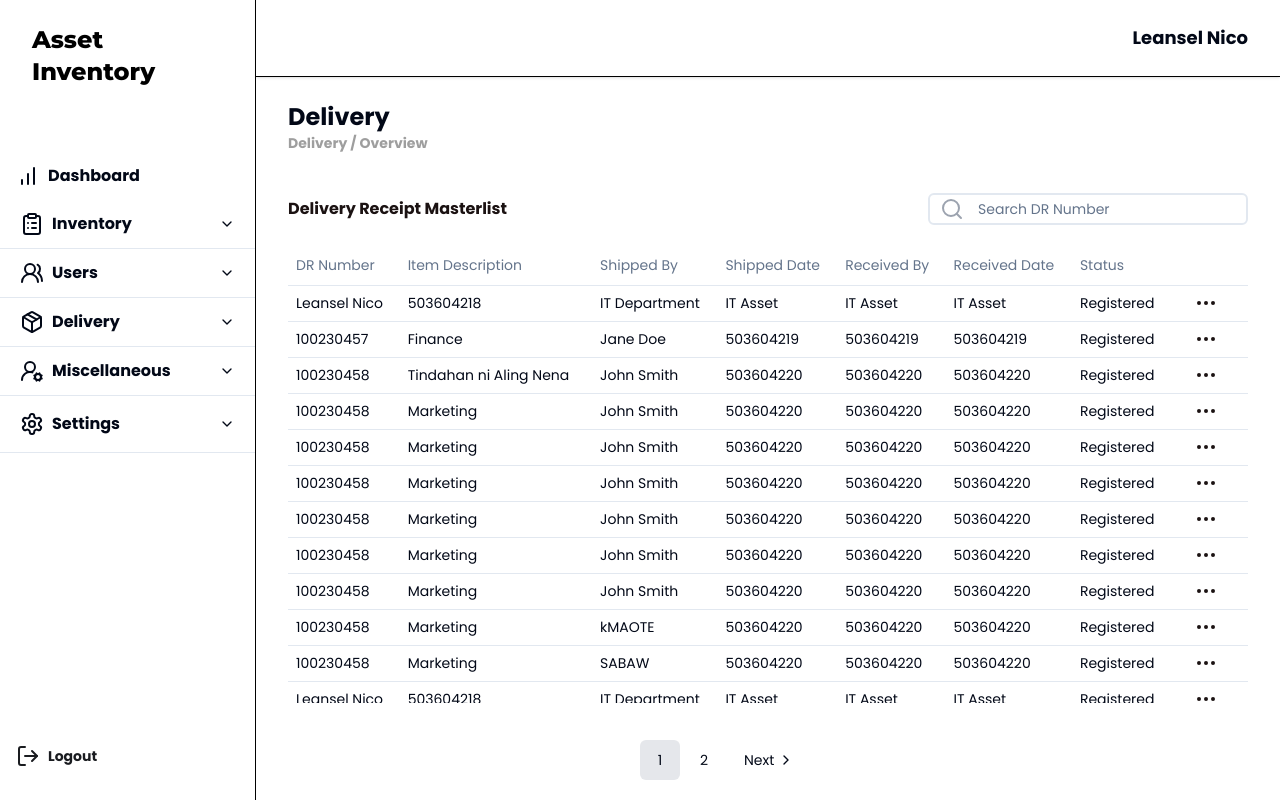
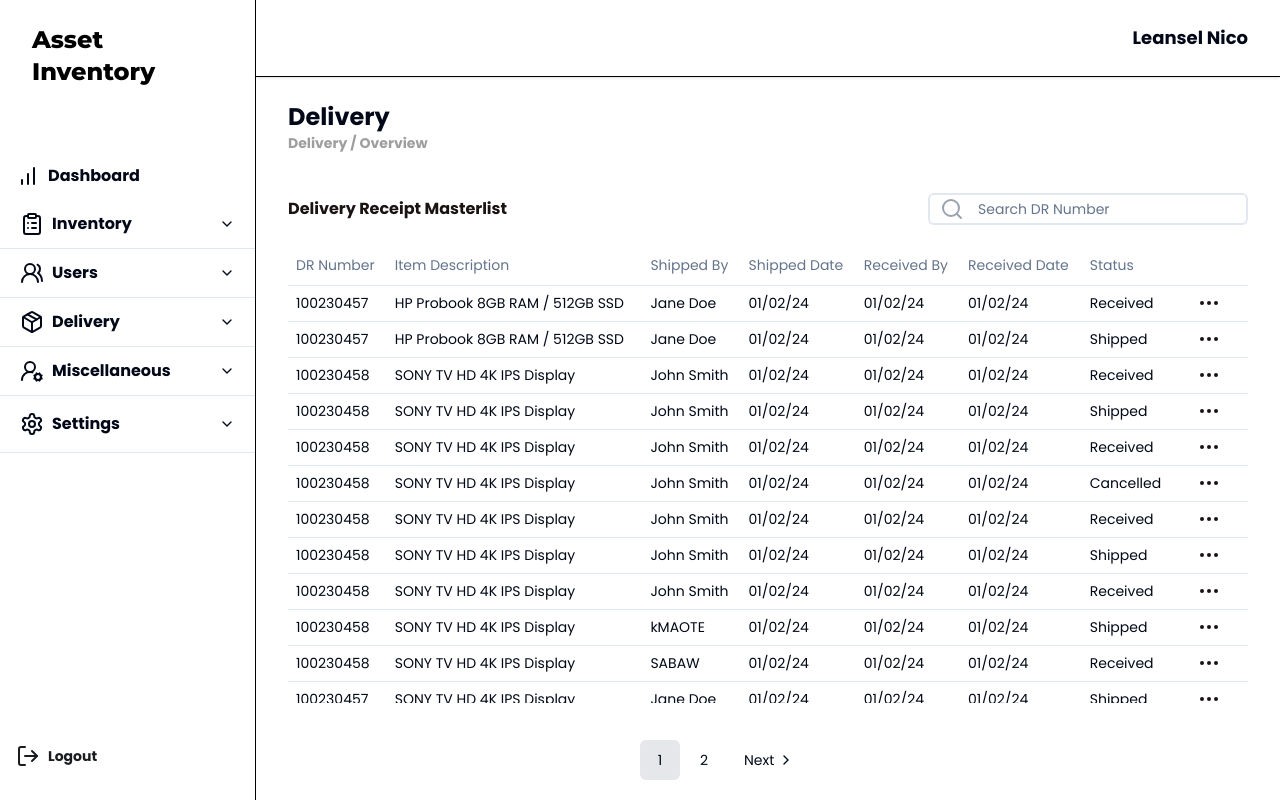
Before and after one commit to RaymartDev/aims, a React (Vite) app in the folder frontend/: page /delivery/overview in a window 1280 px wide. Built offline with nearby package versions, Linux system fonts and the light colour scheme.

Commit message:
Update Data

```diff
--- a/frontend/src/Pages/DeliveryOverview.tsx
+++ b/frontend/src/Pages/DeliveryOverview.tsx
@@ -9,26 +9,26 @@ import ShippedModal from "@/modals/ShippedModal";
 import ReceivedModal from "@/modals/ReceivedModal";
 
 const delivery = [
-    { id: 1, companyName: "Leansel Nico", costCenter: "IT Department", storeName: "503604218", address: "IT Asset", status: "Registered" },
-    { id: 2, companyName: "100230457", costCenter: "Jane Doe", storeName: "Finance", address: "503604219", status: "Registered" },
-    { id: 3, companyName: "100230458", costCenter: "John Smith", storeName: "Tindahan ni Aling Nena", address: "503604220", status: "Registered"  },
-    { id: 4, companyName: "100230458", costCenter: "John Smith", storeName: "Marketing", address: "503604220", status: "Registered" },
-    { id: 5, companyName: "100230458", costCenter: "John Smith", storeName: "Marketing", address: "503604220", status: "Registered" },
-    { id: 6, companyName: "100230458", costCenter: "John Smith", storeName: "Marketing", address: "503604220", status: "Registered" },
-    { id: 7, companyName: "100230458", costCenter: "John Smith", storeName: "Marketing", address: "503604220", status: "Registered"   },
-    { id: 8, companyName: "100230458", costCenter: "John Smith", storeName: "Marketing", address: "503604220", status: "Registered" },
-    { id: 9, companyName: "100230458", costCenter: "John Smith", storeName: "Marketing", address: "503604220", status: "Registered" },
-    { id: 10, companyName: "100230458", costCenter: "kMAOTE", storeName: "Marketing", address: "503604220", status: "Registered" },
-    { id: 11, companyName: "100230458", costCenter: "SABAW", storeName: "Marketing", address: "503604220", status: "Registered" },
-    { id: 12, companyName: "Leansel Nico", costCenter: "IT Department", storeName: "503604218", address: "IT Asset", status: "Registered" },
-    { id: 13, companyName: "100230457", costCenter: "Jane Doe", storeName: "Finance", address: "503604219", status: "Registered" },
-    { id: 14, companyName: "100230458", costCenter: "John Smith", storeName: "Marketing", address: "503604220", status: "Registered" },
-    { id: 15, companyName: "100230458", costCenter: "John Smith", storeName: "Marketing", address: "503604220", status: "Registered" },
-    { id: 16, companyName: "100230458", costCenter: "John Smith", storeName: "Marketing", address: "503604220", status: "Registered" },
-    { id: 17, companyName: "100230458", costCenter: "John Smith", storeName: "Marketing", address: "503604220", status: "Registered" },
-    { id: 18, companyName: "100230458", costCenter: "John Smith", storeName: "Marketing", address: "503604220", status: "Registered"   },
-    { id: 19, companyName: "100230458", costCenter: "John Smith", storeName: "Marketing", address: "503604220", status: "Registered" },
-    { id: 20, companyName: "100230458", costCenter: "John Smith", storeName: "Marketing", address: "503604220", status: "Registered" },
+    { id: 1, companyName: "100230457", costCenter: "Jane Doe", storeName: "HP Probook 8GB RAM / 512GB SSD", address: "01/02/24", status: "Received" },
+    { id: 2, companyName: "100230457", costCenter: "Jane Doe", storeName: "HP Probook 8GB RAM / 512GB SSD", address: "01/02/24", status: "Shipped" },
+    { id: 3, companyName: "100230458", costCenter: "John Smith", storeName: "SONY TV HD 4K IPS Display", address: "01/02/24", status: "Received"  },
+    { id: 4, companyName: "100230458", costCenter: "John Smith", storeName: "SONY TV HD 4K IPS Display", address: "01/02/24", status: "Shipped" },
+    { id: 5, companyName: "100230458", costCenter: "John Smith", storeName: "SONY TV HD 4K IPS Display", address: "01/02/24", status: "Received" },
+    { id: 6, companyName: "100230458", costCenter: "John Smith", storeName: "SONY TV HD 4K IPS Display", address: "01/02/24", status: "Cancelled" },
+    { id: 7, companyName: "100230458", costCenter: "John Smith", storeName: "SONY TV HD 4K IPS Display", address: "01/02/24", status: "Received"   },
+    { id: 8, companyName: "100230458", costCenter: "John Smith", storeName: "SONY TV HD 4K IPS Display", address: "01/02/24", status: "Shipped" },
+    { id: 9, companyName: "100230458", costCenter: "John Smith", storeName: "SONY TV HD 4K IPS Display", address: "01/02/24", status: "Received" },
+    { id: 10, companyName: "100230458", costCenter: "kMAOTE", storeName: "SONY TV HD 4K IPS Display", address: "01/02/24", status: "Shipped" },
+    { id: 11, companyName: "100230458", costCenter: "SABAW", storeName: "SONY TV HD 4K IPS Display", address: "01/02/24", status: "Received" },
+    { id: 12, companyName: "100230457", costCenter: "Jane Doe", storeName: "SONY TV HD 4K IPS Display", address: "01/02/24", status: "Shipped" },
+    { id: 13, companyName: "100230457", costCenter: "Jane Doe", storeName: "SONY TV HD 4K IPS Display", address: "01/02/24", status: "Received" },
+    { id: 14, companyName: "100230458", costCenter: "John Smith", storeName: "SONY TV HD 4K IPS Display", address: "01/02/24", status: "Shipped" },
+    { id: 15, companyName: "100230458", costCenter: "John Smith", storeName: "SONY TV HD 4K IPS Display", address: "01/02/24", status: "Received" },
+    { id: 16, companyName: "100230458", costCenter: "John Smith", storeName: "SONY TV HD 4K IPS Display", address: "01/02/24", status: "Shipped" },
+    { id: 17, companyName: "100230458", costCenter: "John Smith", storeName: "SONY TV HD 4K IPS Display", address: "01/02/24", status: "Received" },
+    { id: 18, companyName: "100230458", costCenter: "John Smith", storeName: "SONY TV HD 4K IPS Display", address: "01/02/24", status: "Shipped"   },
+    { id: 19, companyName: "100230458", costCenter: "John Smith", storeName: "SONY TV HD 4K IPS Display", address: "01/02/24", status: "Received" },
+    { id: 20, companyName: "100230458", costCenter: "John Smith", storeName: "SONY TV HD 4K IPS Display", address: "01/02/24", status: "Shipped" },
 ];
 
 function DeliveryOverview() {
--- a/frontend/src/modals/POSModal.tsx
+++ b/frontend/src/modals/POSModal.tsx
@@ -11,26 +11,26 @@ interface POSModalProps {
 }
 
 const item = [
-    { id: 1, itemNumber: "Leansel Nico", itemDesc: "IT Department", quantity: "503604218", unit: "IT Asset", serialNumber: "Registered", remarks: "N/A" },
-    { id: 2, itemNumber: "100230457", itemDesc: "Jane Doe", quantity: "Finance", unit: "503604219", serialNumber: "Registered", remarks: "N/A" },
-    { id: 3, itemNumber: "100230458", itemDesc: "John Smith", quantity: "Marketing", unit: "503604220", serialNumber: "Registered", remarks: "N/A"  },
-    { id: 4, itemNumber: "100230458", itemDesc: "John Smith", quantity: "Marketing", unit: "503604220", serialNumber: "Registered", remarks: "N/A" },
-    { id: 5, itemNumber: "100230458", itemDesc: "John Smith", quantity: "Marketing", unit: "503604220", serialNumber: "Registered", remarks: "N/A" },
-    { id: 6, itemNumber: "100230458", itemDesc: "John Smith", quantity: "Marketing", unit: "503604220", serialNumber: "Registered", remarks: "N/A" },
-    { id: 7, itemNumber: "100230458", itemDesc: "John Smith", quantity: "Marketing", unit: "503604220", serialNumber: "Registered", remarks: "N/A"   },
-    { id: 8, itemNumber: "100230458", itemDesc: "John Smith", quantity: "Marketing", unit: "503604220", serialNumber: "Registered", remarks: "N/A" },
-    { id: 9, itemNumber: "100230458", itemDesc: "John Smith", quantity: "Marketing", unit: "503604220", serialNumber: "Registered", remarks: "N/A" },
-    { id: 10, itemNumber: "100230458", itemDesc: "kMAOTE", quantity: "Marketing", unit: "503604220", serialNumber: "Registered", remarks: "N/A" },
-    { id: 11, itemNumber: "100230458", itemDesc: "SABAW", quantity: "Marketing", unit: "503604220", serialNumber: "Registered", remarks: "N/A" },
-    { id: 12, itemNumber: "Leansel Nico", itemDesc: "IT Department", quantity: "503604218", unit: "IT Asset", serialNumber: "Registered", remarks: "N/A" },
-    { id: 13, itemNumber: "100230457", itemDesc: "Jane Doe", quantity: "Finance", unit: "503604219", serialNumber: "Registered", remarks: "N/A" },
-    { id: 14, itemNumber: "100230458", itemDesc: "John Smith", quantity: "Marketing", unit: "503604220", serialNumber: "Registered", remarks: "N/A" },
-    { id: 15, itemNumber: "100230458", itemDesc: "John Smith", quantity: "Marketing", unit: "503604220", serialNumber: "Registered", remarks: "N/A" },
-    { id: 16, itemNumber: "100230458", itemDesc: "John Smith", quantity: "Marketing", unit: "503604220", serialNumber: "Registered", remarks: "N/A" },
-    { id: 17, itemNumber: "100230458", itemDesc: "John Smith", quantity: "Marketing", unit: "503604220", serialNumber: "Registered", remarks: "N/A" },
-    { id: 18, itemNumber: "100230458", itemDesc: "John Smith", quantity: "Marketing", unit: "503604220", serialNumber: "Registered", remarks: "N/A"   },
-    { id: 19, itemNumber: "100230458", itemDesc: "John Smith", quantity: "Marketing", unit: "503604220", serialNumber: "Registered", remarks: "N/A" },
-    { id: 20, itemNumber: "100230458", itemDesc: "John Smith", quantity: "Marketing", unit: "503604220", serialNumber: "Registered", remarks: "N/A" },
+    { id: 1, itemNumber: "215424", itemDesc: "1", quantity: "HP Probook 8GB RAM / 512GB SSD", unit: "PC", serialNumber: "1234", remarks: "N/A" },
+    { id: 2, itemNumber: "215424", itemDesc: "2", quantity: "ASUS Predator 8GB RAM / 512GB SSD", unit: "PC", serialNumber: "1234", remarks: "N/A" },
+    { id: 3, itemNumber: "215424", itemDesc: "1", quantity: "HP Probook 8GB RAM / 512GB SSD", unit: "PC", serialNumber: "2134", remarks: "N/A"  },
+    { id: 4, itemNumber: "215424", itemDesc: "1", quantity: "ASUS Predator 8GB RAM / 512GB SSD", unit: "PC", serialNumber: "1234", remarks: "N/A" },
+    { id: 5, itemNumber: "215424", itemDesc: "1", quantity: "ASUS Predator 8GB RAM / 512GB SSD", unit: "PC", serialNumber: "2132", remarks: "N/A" },
+    { id: 6, itemNumber: "123456", itemDesc: "2", quantity: "HP Probook 8GB RAM / 512GB SSD", unit: "PC", serialNumber: "4321", remarks: "N/A" },
+    { id: 7, itemNumber: "123456", itemDesc: "2", quantity: "HP Probook 8GB RAM / 512GB SSD", unit: "PC", serialNumber: "2412", remarks: "N/A"   },
+    { id: 8, itemNumber: "123456", itemDesc: "2", quantity: "HP Probook 8GB RAM / 512GB SSD", unit: "PC", serialNumber: "2342", remarks: "N/A" },
+    { id: 9, itemNumber: "123456", itemDesc: "2", quantity: "HP Probook 8GB RAM / 512GB SSD", unit: "PC", serialNumber: "2134", remarks: "N/A" },
+    { id: 10, itemNumber: "123456", itemDesc: "3", quantity: "HP Probook 8GB RAM / 512GB SSD", unit: "PC", serialNumber: "2134", remarks: "N/A" },
+    { id: 11, itemNumber: "123456", itemDesc: "1", quantity: "HP Probook 8GB RAM / 512GB SSD", unit: "PC", serialNumber: "2341", remarks: "N/A" },
+    { id: 12, itemNumber: "754211", itemDesc: "1", quantity: "HP Probook 8GB RAM / 512GB SSD", unit: "PC", serialNumber: "5432", remarks: "N/A" },
+    { id: 13, itemNumber: "754211", itemDesc: "2", quantity: "HP Probook 8GB RAM / 512GB SSD", unit: "PC", serialNumber: "4213", remarks: "N/A" },
+    { id: 14, itemNumber: "754211", itemDesc: "1", quantity: "HP Probook 8GB RAM / 512GB SSD", unit: "PC", serialNumber: "4467", remarks: "N/A" },
+    { id: 15, itemNumber: "754211", itemDesc: "1", quantity: "HP Probook 8GB RAM / 512GB SSD", unit: "PC", serialNumber: "6743", remarks: "N/A" },
+    { id: 16, itemNumber: "754211", itemDesc: "1", quantity: "HP Probook 8GB RAM / 512GB SSD", unit: "PC", serialNumber: "0971", remarks: "N/A" },
+    { id: 17, itemNumber: "754211", itemDesc: "1", quantity: "HP Probook 8GB RAM / 512GB SSD", unit: "PC", serialNumber: "6839", remarks: "N/A" },
+    { id: 18, itemNumber: "754211", itemDesc: "1", quantity: "HP Probook 8GB RAM / 512GB SSD", unit: "PC", serialNumber: "43345", remarks: "N/A"   },
+    { id: 19, itemNumber: "754211", itemDesc: "1", quantity: "HP Probook 8GB RAM / 512GB SSD", unit: "PC", serialNumber: "324234", remarks: "N/A" },
+    { id: 20, itemNumber: "754211", itemDesc: "1", quantity: "HP Probook 8GB RAM / 512GB SSD", unit: "PC", serialNumber: "2342", remarks: "N/A" },
 ];
 
 
@@ -157,7 +157,7 @@ function POSModal({ open, onClose }: POSModalProps) {
                                         <TableBody>
                                             {currentItem.map(item => (
                                                 <TableRow key={item.id}>
-                                                    <TableCell>{item.itemDesc}</TableCell>
+                                                    <TableCell>{item.quantity}</TableCell>
                                                 </TableRow>
                                             ))}
                                         </TableBody>
```
